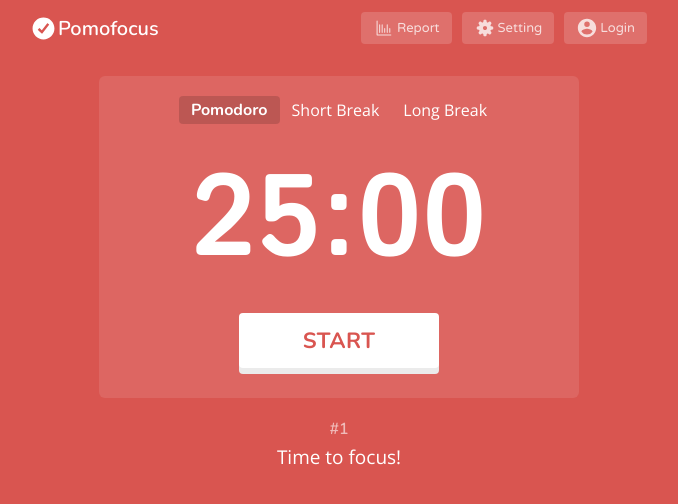
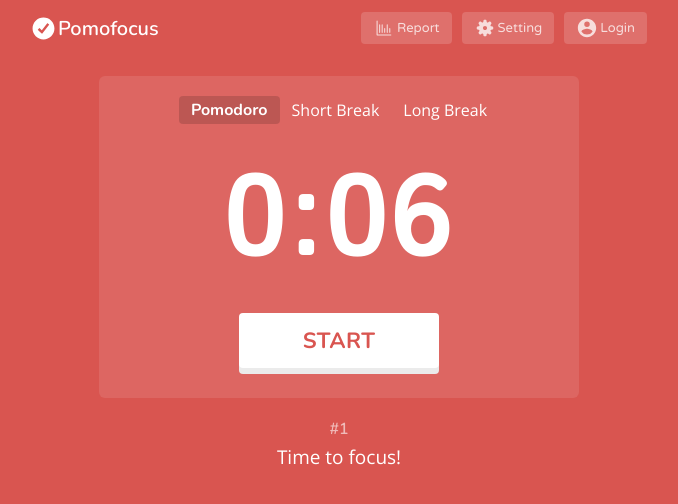
Before and after one commit to bekbolsun22/pomodoro, a React app: page / in a window 1280 px wide. Shown: the top 504 px of the page, without its empty margins (301-979 px from the left). Built offline with nearby package versions, Linux system fonts and the light colour scheme.

Commit message:
add long break interval functionality

```diff
--- a/src/components/timer/TimerDisplay.jsx
+++ b/src/components/timer/TimerDisplay.jsx
@@ -17,6 +17,7 @@
    seconds,
    onToggleTimerTicking,
    isTicking,
+   countOfTimerLoop,
 }) => {
    const stage = useSelector((state) => state.mode.stage)
    return (
@@ -43,7 +44,7 @@
                </button>
             </StartTimerButton>
          </TimerBlock>
-         <CountOfTimerLoop>#1</CountOfTimerLoop>
+         <CountOfTimerLoop>#{countOfTimerLoop}</CountOfTimerLoop>
          <TimerMessage>{modeTimerSettings[stage].message}</TimerMessage>
       </TimerDisplayBlock>
    )
--- a/src/hooks/useTimer.js
+++ b/src/hooks/useTimer.js
@@ -10,7 +10,7 @@
       const { minute, second } = getTimeInFormat.minutesAndSeconds(timeStage)
       setMinutes(minute)
       setSeconds(second)
-   }, [timeStage])
+   }, [timeStage, stage])
 
    useEffect(() => {
       getTickingTime()
@@ -35,18 +35,13 @@
          if (!ticking) {
             clockTicking()
             setConsumedSeconds((second) => second + 1)
+         } else {
+            clearInterval(timer)
          }
       }, 1000)
       return () => {
          clearInterval(timer)
       }
-   }, [
-      ticking,
-      stage,
-      consumedSeconds,
-      clockTicking,
-      setConsumedSeconds,
-      timeUp,
-   ])
+   }, [ticking, consumedSeconds, clockTicking, setConsumedSeconds])
    return { minutes, seconds, consumedSeconds }
 }
--- a/src/pages/main/Main.jsx
+++ b/src/pages/main/Main.jsx
@@ -1,4 +1,5 @@
-import React, { useEffect, useState } from 'react'
+/* eslint-disable no-alert */
+import React, { useCallback, useEffect, useState } from 'react'
 import ReactDOM from 'react-dom'
 import { useDispatch, useSelector } from 'react-redux'
 import { TimerDisplay } from '../../components/timer/TimerDisplay'
@@ -14,30 +15,54 @@
 const Main = () => {
    const stage = useSelector((state) => state.mode.stage)
 
-   const { pomodoro, shortBreak, longBreak } = useSelector(
+   const { pomodoro, shortBreak, longBreak, longBreakInterval } = useSelector(
       (state) => state.timer.settings
    )
+   // console.log(pomodoro)
    const dispatch = useDispatch()
+   const setStage = (stage) => dispatch(modeActions.switchModeStage(stage))
 
    const [timerSettingValues, setTimerSettingValues] = useState({
-      pomodoro: 25,
-      shortBreak: 5,
-      longBreak: 15,
+      pomodoro: 0.1,
+      shortBreak: 0.1,
+      longBreak: 0.1,
       longBreakInterval: 2,
    })
    const [isAutoStarts, setIsAutoStarts] = useState({
       isAutoStartBreaks: false,
       isAutoStartPomodoros: false,
    })
+   const settings = { ...timerSettingValues, ...isAutoStarts }
+   const [intervalCount, setIntervalCount] = useState(1)
+   const [countOfTimerLoop, setCountOfTimerLoop] = useState(1)
+
+   const timeUp = useCallback(() => {
+      switch (stage) {
+         case 0:
+            if (intervalCount === Number(longBreakInterval)) {
+               return setStage(2)
+            }
+            setIntervalCount((count) => count + 1)
+            setCountOfTimerLoop((count) => count + 1)
+            return setStage(1)
+         case 1:
+            return setStage(0)
+         case 2:
+            if (intervalCount === Number(longBreakInterval)) {
+               setIntervalCount(1)
+               return setStage(0)
+            }
+            return setStage(0)
+
+         default:
+            return setStage(0)
+      }
+   }, [stage, intervalCount, longBreakInterval])
 
    const [timeStage, setTimeStage] = useState(null)
+   const [timerTicking, setTimerTicking] = useState(true)
    const [isVisibleTimerSetting, toggleVisibleTimerSetting] = useToggle(false)
-   const [timerTicking, toggleTimerTicking] = useToggle(true)
-   const { minutes, seconds } = useTimer(timeStage, timeUp, stage, timerTicking)
 
-   function timeUp() {
-      alert(`it's time!`)
-   }
    useEffect(() => {
       const currentMode = {
          0: pomodoro,
@@ -47,6 +72,12 @@
       setTimeStage(currentMode[stage])
    }, [pomodoro, shortBreak, longBreak, stage])
 
+   const { minutes, seconds, consumedSeconds } = useTimer(
+      timeStage,
+      timeUp,
+      stage,
+      timerTicking
+   )
    const changeSettingValuesHandler = (e) => {
       const { name, value } = e.target
       setTimerSettingValues((values) => {
@@ -66,12 +97,31 @@
       })
    }
    const saveSettingValuesToStoreHandler = () => {
-      const settings = { ...timerSettingValues, ...isAutoStarts }
       dispatch(timerActions.updateTimerSettings(settings))
       toggleVisibleTimerSetting()
    }
-   const switchModeStageHandler = (stage) => {
-      dispatch(modeActions.switchModeStage(stage))
+   const resetTimer = () => {
+      dispatch(timerActions.updateTimerSettings(settings))
+   }
+   const switchModeStageHandler = (stageFromButton) => {
+      const isYes =
+         consumedSeconds && stage !== stageFromButton && !timerTicking
+            ? window.confirm('Are you sure you want to switch?')
+            : false
+      if (isYes) {
+         resetTimer()
+         setStage(stageFromButton)
+         setTimerTicking(true)
+      } else if (!consumedSeconds) {
+         setStage(stageFromButton)
+      }
+      if (timerTicking && consumedSeconds) {
+         setStage(stageFromButton)
+      }
+   }
+
+   const toggleTimerTicking = () => {
+      setTimerTicking((ticking) => !ticking)
    }
    return (
       <>
@@ -83,6 +133,7 @@
                seconds={seconds}
                onToggleTimerTicking={toggleTimerTicking}
                isTicking={timerTicking}
+               countOfTimerLoop={countOfTimerLoop}
             />
          </Background>
          {isVisibleTimerSetting &&
--- a/src/store/timerSlice.js
+++ b/src/store/timerSlice.js
@@ -2,9 +2,9 @@
 
 const initState = {
    settings: {
-      pomodoro: 25,
-      shortBreak: 5,
-      longBreak: 15,
+      pomodoro: 0.1,
+      shortBreak: 0.2,
+      longBreak: 0.1,
       longBreakInterval: 2,
       isAutoStartBreaks: false,
       isAutoStartPomodoros: false,
```
